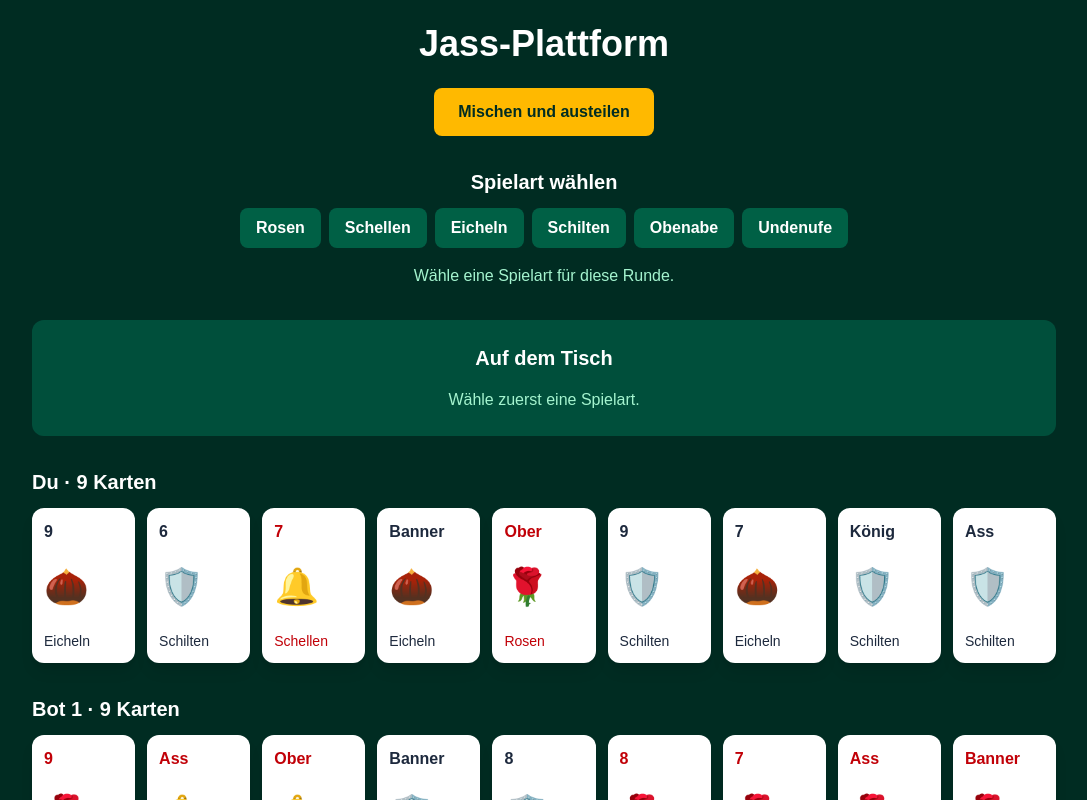
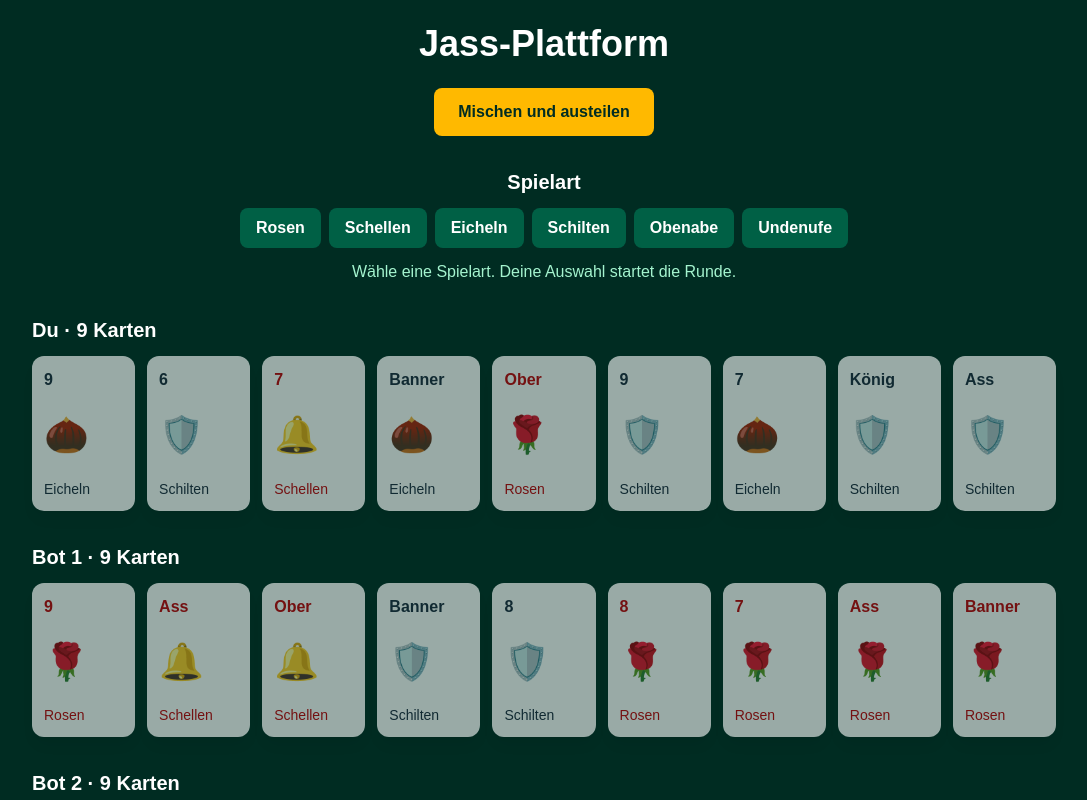
Before and after one commit to joshuakrump/jass-plattform, a Next.js app: page / in a window 1280 px wide. Both pictures are taken after a click on the button "Mischen und austeilen". Shown: the top 800 px of the page, without its empty margins (96-1183 px from the left). Built offline with nearby package versions, Linux system fonts and the light colour scheme.

Commit message:
Vollständige Runde mit neun Stichen und Teamwertung

```diff
--- a/src/app/page.tsx
+++ b/src/app/page.tsx
@@ -9,12 +9,15 @@ import {
   type GameMode,
 } from "@/lib/jass/cards";
 
+import { getPlayableCards } from "@/lib/jass/rules";
+
 import {
-  getTrickWinner,
-  getTrickPoints,
-} from "@/lib/jass/rules";
-
-import { chooseBotCard } from "@/lib/jass/bot";
+  createGame,
+  playTurn,
+  playBotsUntilHuman,
+  startNextTrick,
+  type GameState,
+} from "@/lib/jass/game";
 
 const symbols: Record<Suit, string> = {
   Rosen: "🌹",
@@ -24,75 +27,67 @@ const symbols: Record<Suit, string> = {
 };
 
 const players = ["Du", "Bot 1", "Bot 2", "Bot 3"];
+const teams = ["Du und Bot 2", "Bot 1 und Bot 3"];
 
-const gameModes = [
-  "Rosen", "Schellen", "Eicheln", "Schilten", "Obenabe", "Undenufe",
-] as const;
+const gameModes: GameMode[] = [
+  "Rosen",
+  "Schellen",
+  "Eicheln",
+  "Schilten",
+  "Obenabe",
+  "Undenufe",
+];
 
 export default function Home() {
-  const [hands, setHands] = useState<Card[][]>([]);
-  const [gameMode, setGameMode] = useState<GameMode | null>(null);
-  const [playedCard, setPlayedCard] = useState<Card | null>(null);
-  const [trick, setTrick] = useState<Card[]>([]);
-  const winnerIndex =
-  gameMode && trick.length === 4
-    ? getTrickWinner(trick, gameMode)
-    : null;
-  const trickPoints =
-  gameMode && trick.length === 4
-    ? getTrickPoints(trick, gameMode)
-    : 0;
+  const [dealtHands, setDealtHands] = useState<Card[][]>([]);
+  const [game, setGame] = useState<GameState | null>(null);
 
-  const winnerTeam =
-  winnerIndex === null
-    ? null
-    : winnerIndex % 2 === 0
-      ? "Du und Bot 2"
-      : "Bot 1 und Bot 3";
+  const hands = game ? game.hands : dealtHands;
+  const roundFinished = game?.completedTricks === 9;
+  const trickFinished = game?.trick.length === 4;
 
-function startNewRound() {
-  setHands(dealCards());
-  setGameMode(null);
-  setPlayedCard(null);
-  setTrick([]);
+  const canPlay =
+    game !== null &&
+    game.currentPlayer === 0 &&
+    !trickFinished &&
+    !roundFinished;
+
+  const playableCards =
+    game && canPlay
+      ? getPlayableCards(
+          game.hands[0],
+          game.trick.map((play) => play.card),
+          game.gameMode
+        )
+      : [];
+
+  function dealNewRound() {
+    setDealtHands(dealCards());
+    setGame(null);
+  }
+
+  function selectGameMode(mode: GameMode) {
+    if (game || dealtHands.length !== 4) return;
+
+    setGame(createGame(dealtHands, mode));
   }
 
   function playCard(card: Card) {
-  if (!gameMode || playedCard) return;
+    if (!game || !canPlay) return;
 
-  const ownHand = hands[0];
+    const next = playTurn(game, card.id);
 
-  if (!ownHand?.some((handCard) => handCard.id === card.id)) {
-    return;
+    if (next === game) return;
+
+    setGame(playBotsUntilHuman(next));
   }
 
-  const nextHands = hands.map((hand) => [...hand]);
-  const nextTrick: Card[] = [card];
+  function nextTrick() {
+    if (!game || !trickFinished || roundFinished) return;
 
-  nextHands[0] = nextHands[0].filter(
-    (handCard) => handCard.id !== card.id
-  );
-
-  for (let playerIndex = 1; playerIndex < 4; playerIndex++) {
-    const botCard = chooseBotCard(
-      nextHands[playerIndex],
-      nextTrick,
-      gameMode
-);
-
-    if (!botCard) return;
-
-    nextTrick.push(botCard);
-
-    nextHands[playerIndex] = nextHands[playerIndex].filter(
-      (handCard) => handCard.id !== botCard.id
-    );
+    setGame(startNextTrick(game));
   }
 
-  setHands(nextHands);
-  setPlayedCard(card);
-  setTrick(nextTrick);
-}
   return (
     <main className="min-h-screen bg-emerald-950 p-6 text-white">
       <header className="mb-8 text-center">
@@ -100,29 +95,33 @@ function playCard(card: Card) {
 
         <button
           type="button"
-          onClick={startNewRound}
+          onClick={dealNewRound}
           className="mt-6 rounded-lg bg-amber-400 px-6 py-3 font-bold text-emerald-950 hover:bg-amber-300"
         >
           Mischen und austeilen
         </button>
       </header>
 
+      {hands.length === 0 && (
+        <p className="text-center text-emerald-200">
+          Teile zuerst die Karten aus.
+        </p>
+      )}
+
       {hands.length > 0 && (
-  <section className="mx-auto mb-8 max-w-5xl text-center">
-    <h2 className="mb-3 text-xl font-bold">Spielart wählen</h2>
+        <section className="mb-8 text-center">
+          <h2 className="mb-3 text-xl font-bold">Spielart</h2>
 
           <div className="flex flex-wrap justify-center gap-2">
             {gameModes.map((mode) => (
               <button
                 key={mode}
                 type="button"
-          onClick={() => {
-           if (!playedCard) setGameMode(mode);
-                }}
-          disabled={playedCard !== null}
-          aria-pressed={gameMode === mode}
-          className={`rounded-lg disabled:cursor-not-allowed disabled:opacity-60 px-4 py-2 font-bold ${
-            gameMode === mode
+                onClick={() => selectGameMode(mode)}
+                disabled={game !== null}
+                aria-pressed={game?.gameMode === mode}
+                className={`rounded-lg px-4 py-2 font-bold disabled:cursor-not-allowed ${
+                  game?.gameMode === mode
                     ? "bg-amber-400 text-emerald-950"
                     : "bg-emerald-800 text-white hover:bg-emerald-700"
                 }`}
@@ -132,59 +131,98 @@ function playCard(card: Card) {
             ))}
           </div>
 
-    <p className="mt-4 text-emerald-200">
-      {gameMode
-        ? `Gewählte Spielart: ${gameMode}`
-        : "Wähle eine Spielart für diese Runde."}
+          <p className="mt-3 text-emerald-200">
+            {game
+              ? `Gewählte Spielart: ${game.gameMode}`
+              : "Wähle eine Spielart. Deine Auswahl startet die Runde."}
           </p>
         </section>
       )}
 
-      {hands.length === 0 && (
-        <p className="text-center text-emerald-200">
-          Klicke auf den Button, um die Karten auszuteilen.
+      {game && (
+        <>
+          <section className="mx-auto mb-8 grid max-w-5xl grid-cols-2 gap-4">
+            {teams.map((team, index) => (
+              <div
+                key={team}
+                className="rounded-xl bg-emerald-800 p-4 text-center"
+              >
+                <p>{team}</p>
+                <p className="mt-1 text-3xl font-bold">
+                  {game.scores[index]}
+                </p>
+              </div>
+            ))}
+          </section>
+
+          <section className="mx-auto mb-8 max-w-5xl rounded-xl bg-emerald-900 p-6 text-center">
+            <h2 className="mb-4 text-xl font-bold">
+              Stich {Math.min(
+                game.completedTricks + (trickFinished ? 0 : 1),
+                9
+              )} von 9
+            </h2>
+
+            <div className="grid grid-cols-2 gap-3 sm:grid-cols-4">
+              {game.trick.map((play) => (
+                <div
+                  key={play.card.id}
+                  className="rounded-lg bg-white p-4 text-slate-800"
+                >
+                  <p className="mb-2 text-sm font-bold">
+                    {players[play.playerIndex]}
+                  </p>
+                  <p className="text-4xl">
+                    {symbols[play.card.suit]}
+                  </p>
+                  <p className="mt-2 font-bold">{play.card.rank}</p>
+                  <p className="text-sm">{play.card.suit}</p>
+                </div>
+              ))}
+            </div>
+
+            {game.winner !== null ? (
+              <p className="mt-4 text-xl font-bold text-amber-300">
+                Stich gewonnen: {players[game.winner]}
+              </p>
+            ) : (
+              <p className="mt-4 text-emerald-200">
+                Du bist dran. Wähle eine erlaubte Karte.
               </p>
             )}
 
-      <div className="mx-auto max-w-5xl space-y-8">
-        {hands.length > 0 && (
-  <section className="mx-auto mb-8 max-w-5xl rounded-xl bg-emerald-900 p-6 text-center">
-    <h2 className="mb-4 text-xl font-bold">Auf dem Tisch</h2>
+            {trickFinished && !roundFinished && (
+              <button
+                type="button"
+                onClick={nextTrick}
+                className="mt-4 rounded-lg bg-amber-400 px-6 py-3 font-bold text-emerald-950 hover:bg-amber-300"
+              >
+                Nächster Stich
+              </button>
+            )}
 
-    {trick.length === 0 ? (
-      <p className="text-emerald-200">
-        {gameMode
-          ? "Klicke auf eine Karte aus deiner Hand."
-          : "Wähle zuerst eine Spielart."}
-      </p>
-    ) : (
-      <div className="grid grid-cols-2 gap-3 sm:grid-cols-4">
-        {trick.map((card, index) => (
-          <div
-            key={card.id}
-            className="rounded-lg bg-white p-4 text-slate-800"
-          >
-            <p className="mb-2 text-sm font-bold">{players[index]}</p>
-            <p className="text-4xl">{symbols[card.suit]}</p>
-            <p className="mt-2 font-bold">{card.rank}</p>
-            <p className="text-sm">{card.suit}</p>
-          </div>
-        ))}
-      </div>
-    )}
-    {winnerIndex !== null && (
+            {roundFinished && (
               <div className="mt-4 text-amber-300">
                 <p className="text-xl font-bold">
-      Stich gewonnen: {players[winnerIndex]}
+                  Runde beendet!
                 </p>
-    <p className="mt-1">
-      {trickPoints} Punkte für {winnerTeam}
+                <p className="mt-2">
+                  {game.scores[0] === game.scores[1]
+                    ? "Unentschieden."
+                    : `Gewonnen: ${
+                        teams[game.scores[0] > game.scores[1] ? 0 : 1]
+                      }`}
+                </p>
+                <p className="mt-2">
+                  Gesamtpunkte: {game.scores[0] + game.scores[1]}
                 </p>
               </div>
             )}
           </section>
+        </>
       )}
 
+      <div className="mx-auto max-w-5xl space-y-8">
         {hands.map((hand, playerIndex) => (
           <section key={players[playerIndex]}>
             <h2 className="mb-3 text-xl font-bold">
@@ -192,13 +230,25 @@ function playCard(card: Card) {
             </h2>
 
             <div className="grid grid-cols-3 gap-3 sm:grid-cols-9">
-              {hand.map((card) => (
+              {hand.map((card) => {
+                const enabled =
+                  playerIndex === 0 &&
+                  playableCards.some(
+                    (allowed) => allowed.id === card.id
+                  );
+
+                return (
                   <button
+                    key={card.id}
                     type="button"
                     onClick={() => playCard(card)}
-  disabled={playerIndex !== 0 || !gameMode || playedCard !== null}
-                  key={card.id}
-                  className={`flex aspect-[2/3] flex-col justify-between rounded-xl bg-white p-3 shadow-lg ${
+                    disabled={!enabled}
+                    aria-label={`${card.suit} ${card.rank} spielen`}
+                    className={`flex aspect-[2/3] flex-col justify-between rounded-xl bg-white p-3 shadow-lg disabled:cursor-not-allowed ${
+                      enabled
+                        ? "cursor-pointer ring-2 ring-amber-400 hover:bg-amber-50"
+                        : "opacity-60"
+                    } ${
                       card.suit === "Rosen" || card.suit === "Schellen"
                         ? "text-red-700"
                         : "text-slate-800"
@@ -208,9 +258,12 @@ function playCard(card: Card) {
                     <span className="text-center text-4xl">
                       {symbols[card.suit]}
                     </span>
-                  <span className="text-right text-sm">{card.suit}</span>
+                    <span className="text-right text-sm">
+                      {card.suit}
+                    </span>
                   </button>
-              ))}
+                );
+              })}
             </div>
           </section>
         ))}
--- /dev/null
+++ b/src/lib/jass/game.ts
@@ -0,0 +1,146 @@
+import { type Card, type GameMode } from "./cards";
+import { chooseBotCard } from "./bot";
+import {
+  getPlayableCards,
+  getTrickWinner,
+  getTrickPoints,
+} from "./rules";
+
+export type PlayedCard = {
+  playerIndex: number;
+  card: Card;
+};
+
+export type GameState = {
+  hands: Card[][];
+  gameMode: GameMode;
+  trick: PlayedCard[];
+  currentPlayer: number;
+  winner: number | null;
+  completedTricks: number;
+  scores: [number, number];
+};
+
+export function createGame(
+  hands: Card[][],
+  gameMode: GameMode
+): GameState {
+  return {
+    hands: hands.map((hand) => [...hand]),
+    gameMode,
+    trick: [],
+    currentPlayer: 0,
+    winner: null,
+    completedTricks: 0,
+    scores: [0, 0],
+  };
+}
+
+export function playTurn(
+  game: GameState,
+  cardId: string
+): GameState {
+  if (game.trick.length === 4 || game.completedTricks === 9) {
+    return game;
+  }
+
+  const playerIndex = game.currentPlayer;
+  const hand = game.hands[playerIndex];
+  const tableCards = game.trick.map((play) => play.card);
+
+  const card = getPlayableCards(
+    hand,
+    tableCards,
+    game.gameMode
+  ).find((candidate) => candidate.id === cardId);
+
+  if (!card) return game;
+
+  const hands = game.hands.map((playerHand, index) =>
+    index === playerIndex
+      ? playerHand.filter((candidate) => candidate.id !== card.id)
+      : [...playerHand]
+  );
+
+  const trick = [...game.trick, { playerIndex, card }];
+
+  if (trick.length < 4) {
+    return {
+      ...game,
+      hands,
+      trick,
+      currentPlayer: (playerIndex + 1) % 4,
+    };
+  }
+
+  const cards = trick.map((play) => play.card);
+  const winningPosition = getTrickWinner(cards, game.gameMode);
+  const winner = trick[winningPosition].playerIndex;
+  const completedTricks = game.completedTricks + 1;
+
+  const points = getTrickPoints(
+    cards,
+    game.gameMode,
+    completedTricks === 9
+  );
+
+  const scores: [number, number] = [...game.scores];
+  scores[winner % 2] += points;
+
+  return {
+    ...game,
+    hands,
+    trick,
+    winner,
+    currentPlayer: winner,
+    completedTricks,
+    scores,
+  };
+}
+
+export function playBotsUntilHuman(
+  game: GameState
+): GameState {
+  let next = game;
+
+  while (
+    next.currentPlayer !== 0 &&
+    next.trick.length < 4 &&
+    next.completedTricks < 9
+  ) {
+    const card = chooseBotCard(
+      next.hands[next.currentPlayer],
+      next.trick.map((play) => play.card),
+      next.gameMode
+    );
+
+    if (!card) break;
+
+    const updated = playTurn(next, card.id);
+
+    if (updated === next) break;
+
+    next = updated;
+  }
+
+  return next;
+}
+
+export function startNextTrick(
+  game: GameState
+): GameState {
+  if (
+    game.trick.length !== 4 ||
+    game.winner === null ||
+    game.completedTricks === 9
+  ) {
+    return game;
+  }
+
+  return playBotsUntilHuman({
+    ...game,
+    trick: [],
+    winner: null,
+    currentPlayer: game.winner,
+  });
+}
```
Lines whose indentation alone changed are shown as unchanged.
